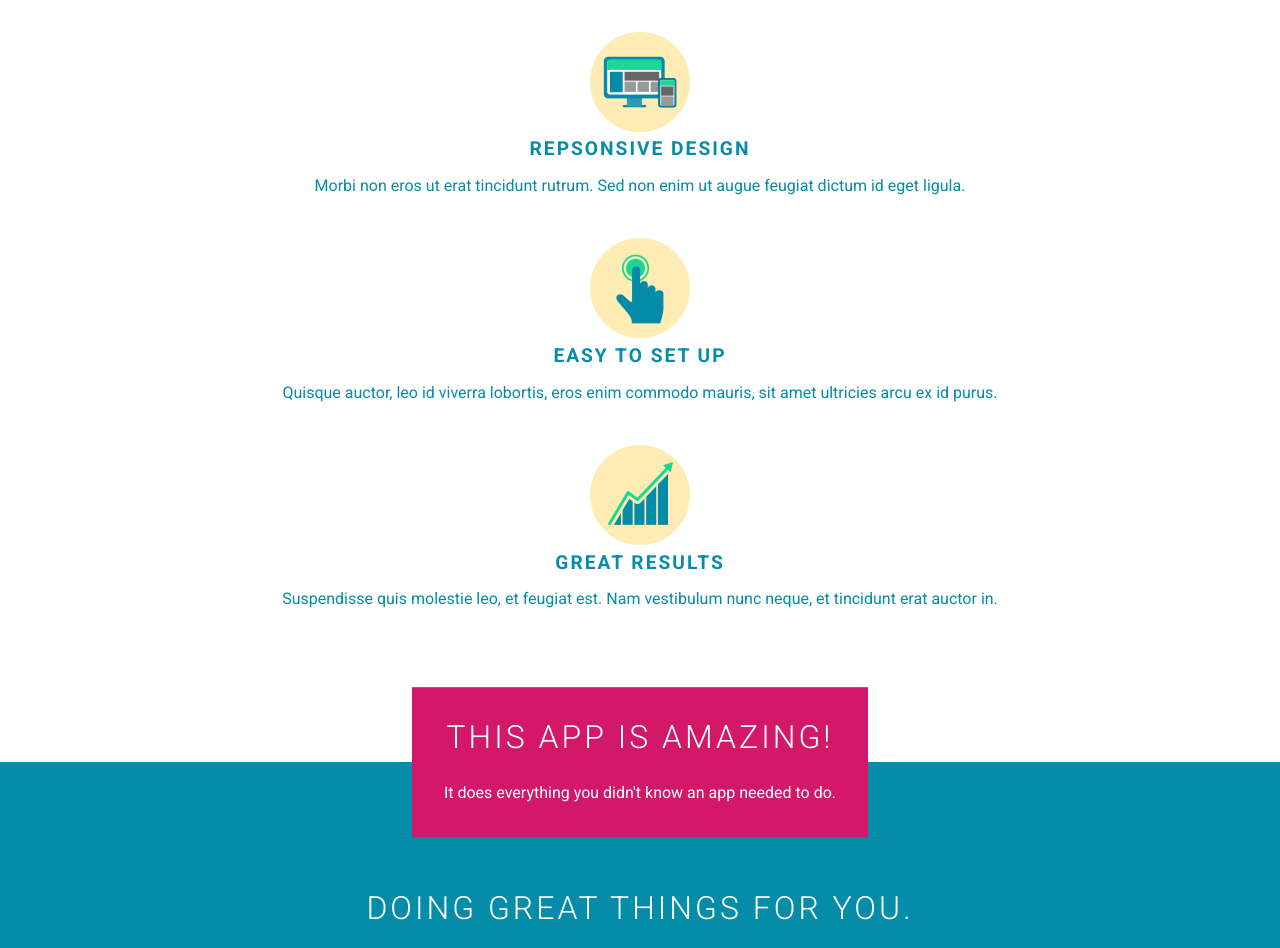
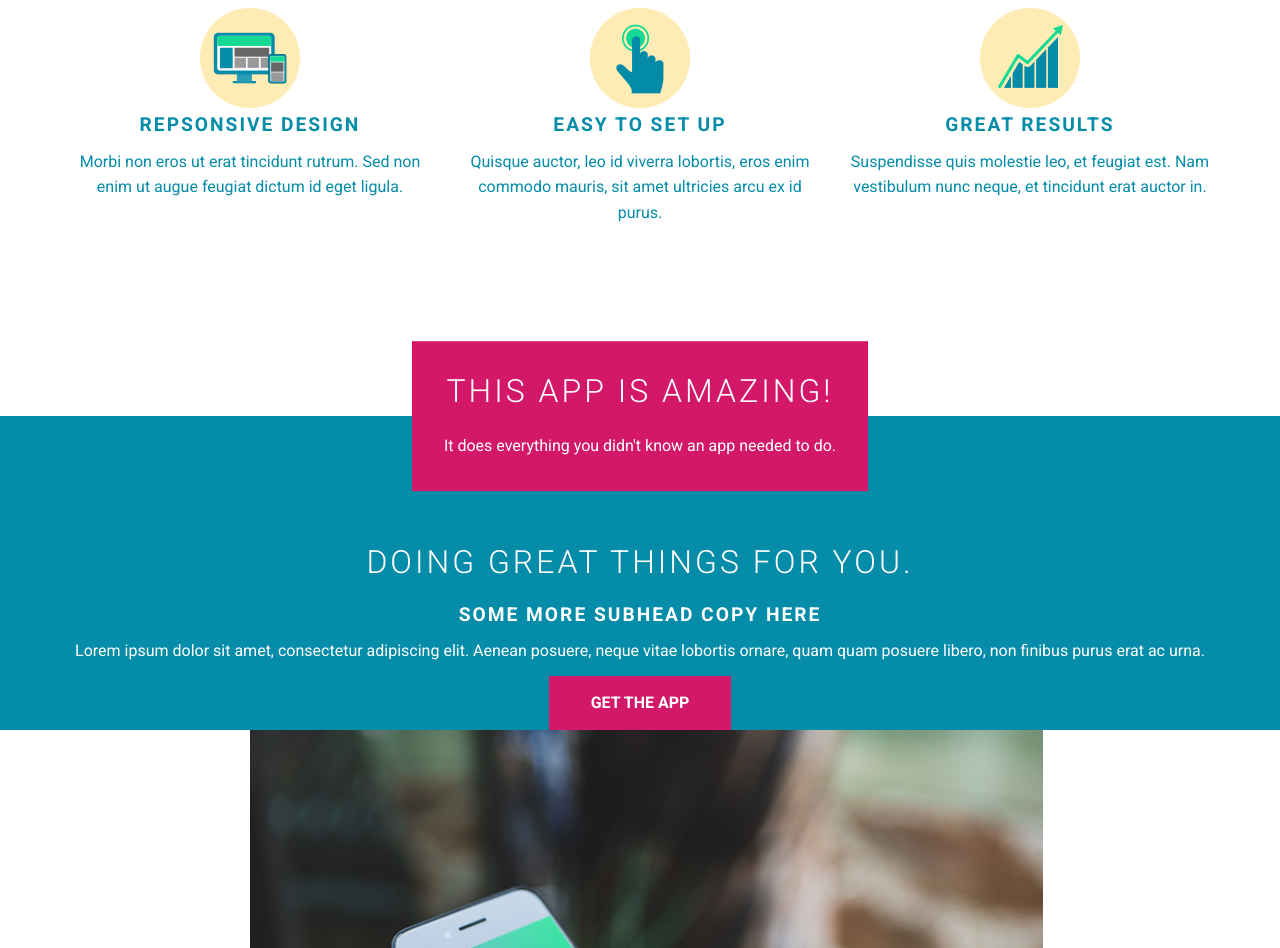
Before and after one commit to rinellam/responsive-demo-june, a plain HTML site: page index.html in a window 1280 px wide. Shown: the part 593-1541 px from the top of the page. Drawn offline with nearby package versions, Linux system fonts and the light colour scheme.

Commit message:
Add media queries 01

```diff
--- a/index.html
+++ b/index.html
@@ -60,17 +60,17 @@
             <div class="container grid">
                 <h1 class="col col--full">Promote your App</h1>
 
-                <div class="sales-point col">
+                <div class="sales-point col col--1-3">
                     <img src="img/sales-responsive.png" alt="">
                     <h2>Repsonsive Design</h2>
                     <p>Morbi non eros ut erat tincidunt rutrum. Sed non enim ut augue feugiat dictum id eget ligula.</p>
                 </div>
-                <div class="sales-point col">
+                <div class="sales-point col col--1-3">
                     <img src="img/sales-hand.png" alt="">
                     <h2>Easy To Set Up</h2>
                     <p>Quisque auctor, leo id viverra lobortis, eros enim commodo mauris, sit amet ultricies arcu ex id purus.</p>
                 </div>
-                <div class="sales-point col">
+                <div class="sales-point col col--1-3">
                     <img src="img/sales-graph.png" alt="">
                     <h2>Great Results</h2>
                     <p>Suspendisse quis molestie leo, et feugiat est. Nam vestibulum nunc neque, et tincidunt erat auctor in.</p>
--- a/sass/base/_base.sass
+++ b/sass/base/_base.sass
@@ -21,6 +21,8 @@ img
 
 .lg--screen
     display: none
+    @media(min-width: 725px)
+        display: block
 
 .bg-primary
     background: $main
--- a/sass/layout/_grid.sass
+++ b/sass/layout/_grid.sass
@@ -4,6 +4,19 @@
 
 .col
     flex: 0 0 100%
+    padding: 0 .75em
+
+    @media(min-width: 750px)
+        &:first-of-type
+            padding-left: 0
+
+        &:last-of-type
+            padding-right: 0
 
 .col--full
     flex: 0 0 100%
+
+
+@media(min-width: 725px)
+    .col--1-3
+        flex-basis: 33.3333%
--- a/sass/layout/_home-sales-points.sass
+++ b/sass/layout/_home-sales-points.sass
@@ -9,3 +9,7 @@
 
     &:last-child
         margin-bottom: 0
+
+    @media(min-width: 725px)
+        &:first-of-type
+            margin-top: 0
```
Also changed, not shown: css/main.css.
